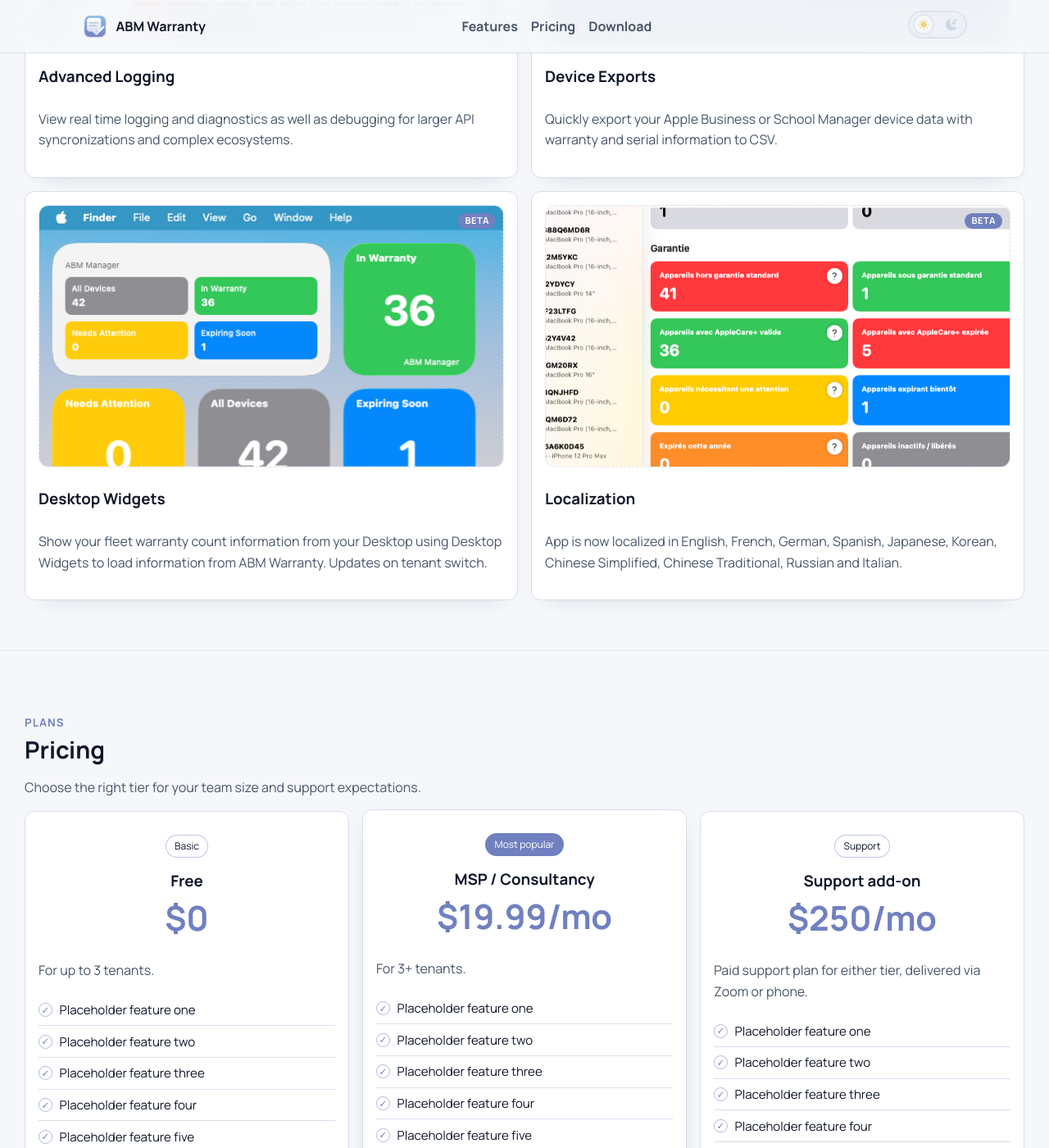
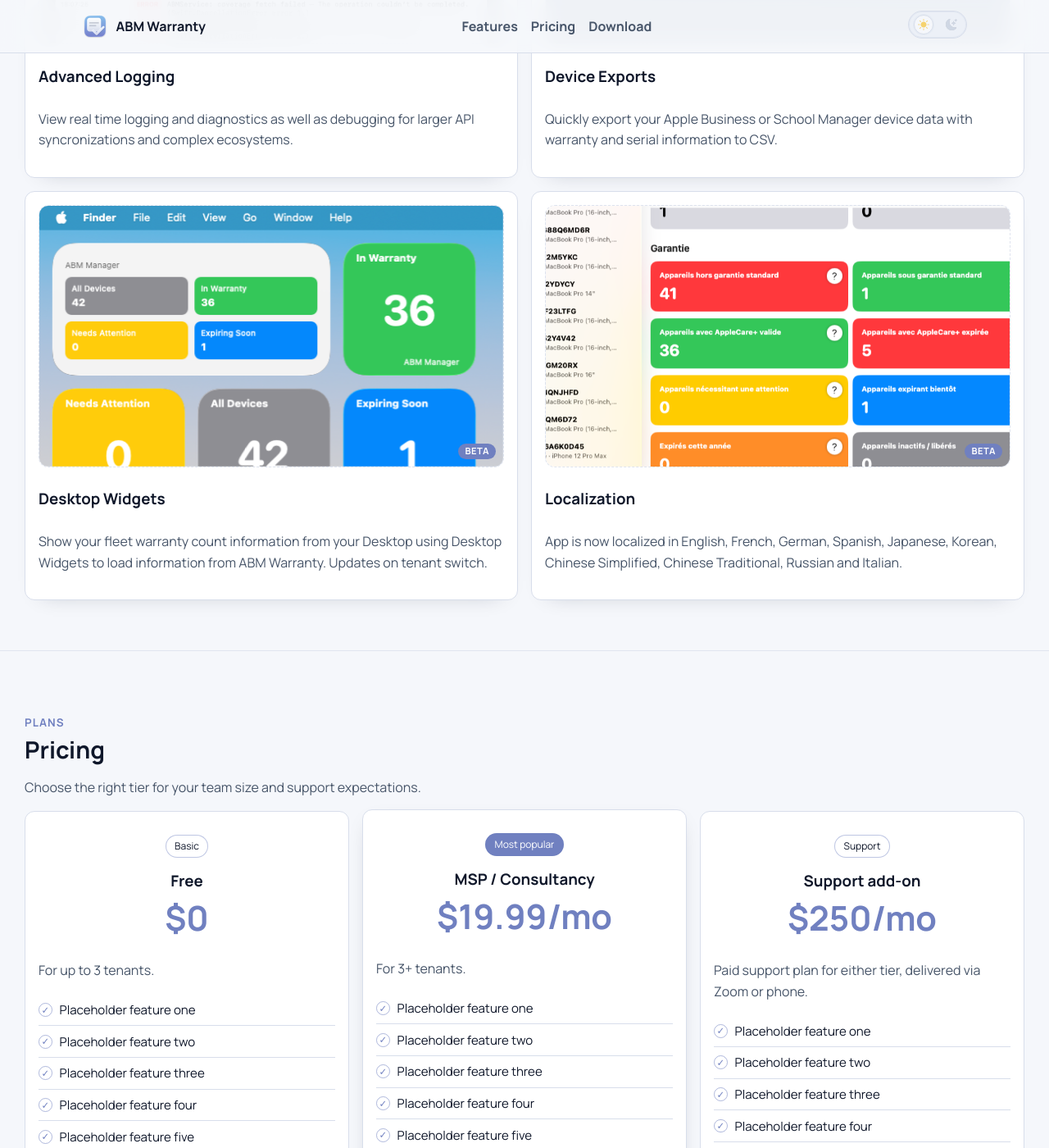
Before and after one commit to jonbrown21/abmwarranty, a Jekyll site: the page built from index.md, in a window 1280 px wide and 1400 px high, scrolled down 3211 px. Shown: the whole window at 82% size. Built offline with Jekyll 4.4.1, drawn with Linux system fonts in a browser that asks for light colours.

Commit message:
style: move feature beta badge to lower-right

```diff
--- a/assets/css/main.css
+++ b/assets/css/main.css
@@ -523,9 +523,9 @@ html[data-theme='dark'] .theme-icon-light { color: #9ca9c0; opacity: 0.35; }
 
 .feature-card-badge {
   position: absolute;
-  top: 0.55rem;
   right: 0.55rem;
   z-index: 1;
+  bottom: 0.55rem;
   padding: 0.2rem 0.52rem;
   border-radius: 999px;
   background: var(--primary);
```
